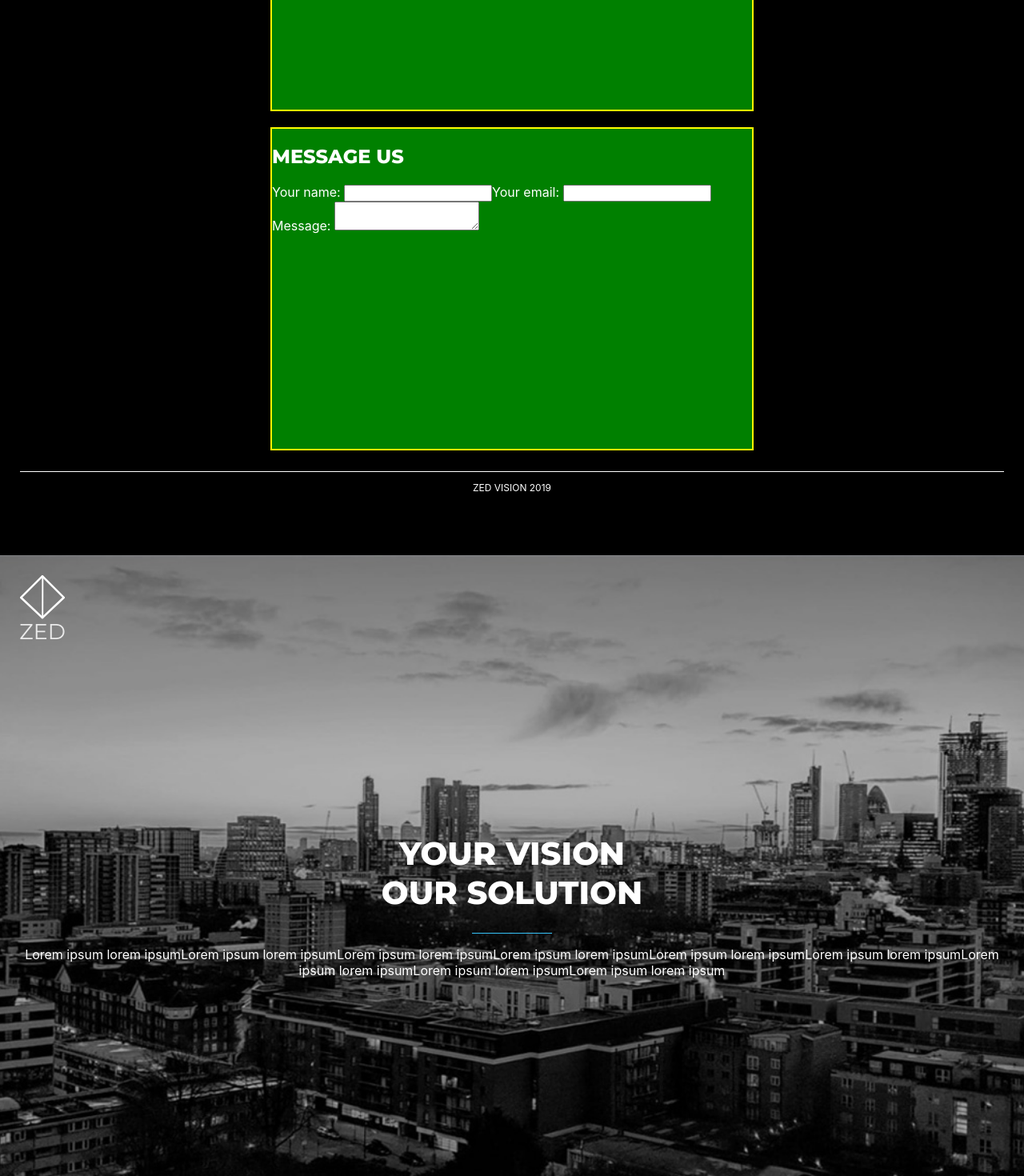
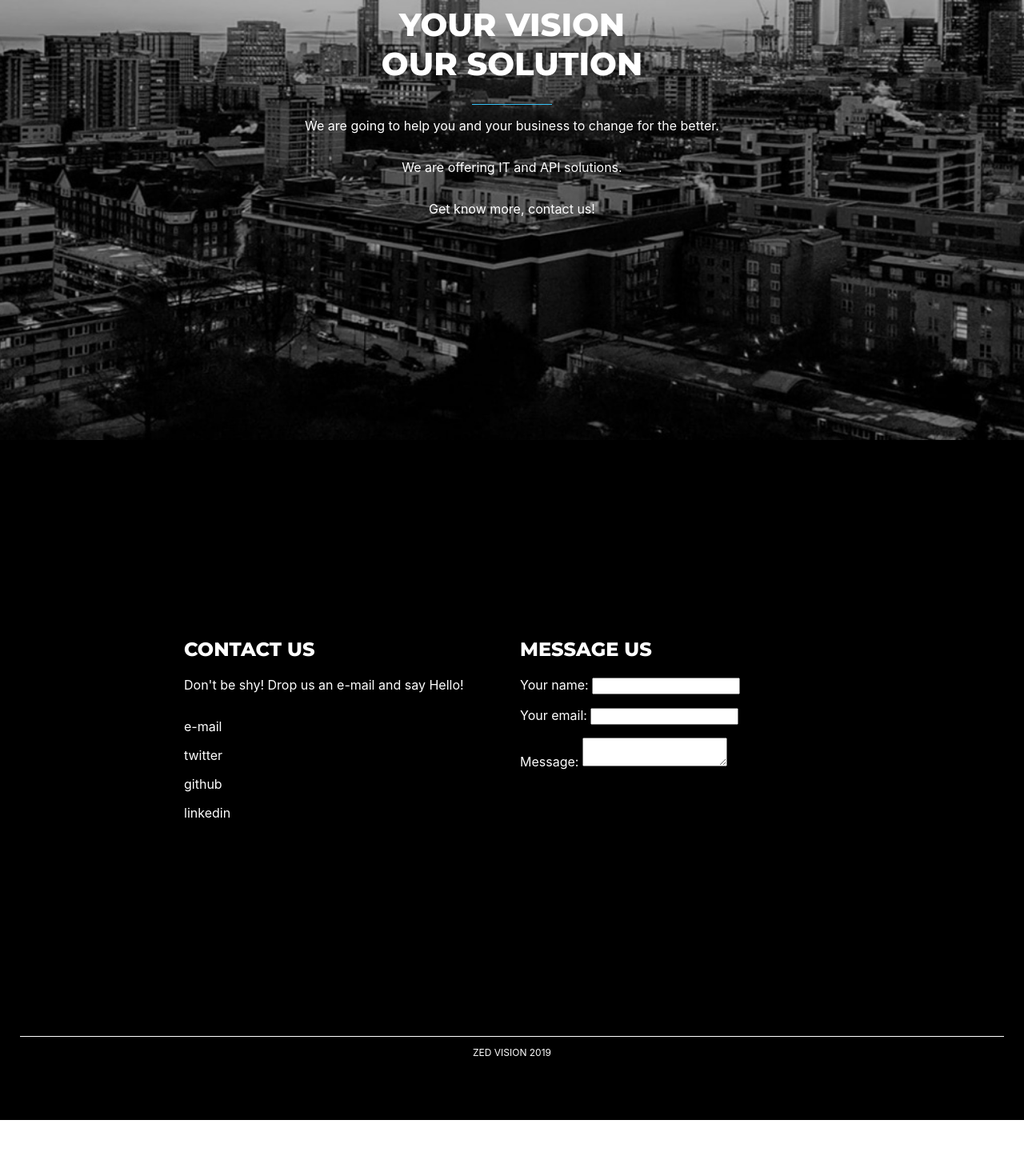
Before and after one commit to bantoistvan/web-amplify, a React (Create React App) app: page / in a window 1280 px wide. Shown: the part 300-1770 px from the top of the page at 80% size. After the commit the page ends 1700 px from the top, so only its background shows below. Built offline with nearby package versions, Linux system fonts and the light colour scheme.

Commit message:
Design to the form

```diff
--- a/src/App.css
+++ b/src/App.css
@@ -45,10 +45,9 @@
 }
 
 .Contact-us-item{
-  width: 600px;
-  height: 400px;
-  background-color: green;
-  border: 2px solid yellow;
+  width: 400px;
+  height: 300px;
+  background-color: black;
   justify-content: center;
   margin: 10px;
 }
@@ -73,6 +72,9 @@ font-size: 12px;
 text-align: center;
 }
 
+.form {
+  text-align: justify;
+}
 .Content {
     margin-top: -80px;
     display: flex;
--- a/src/App.tsx
+++ b/src/App.tsx
@@ -16,6 +16,29 @@ class App extends Component {
     return (
       <div className="App">
 
+
+        <PageLayout isDark={true} >
+          <div className="Home-header">
+
+            <div className="Menu">
+              <img src={logo} className="App-logo" alt="logo" />
+            </div>
+
+            <div className="Content">
+              <h1>Your vision<br />Our Solution</h1>
+              <div className="Divider"> </div>
+              <p>We are going to help you and your business to change for the better.</p>
+              <p>We are offering IT and API solutions.</p>
+              <p>Get know more, contact us!</p>
+            </div>
+
+          </div>
+        </PageLayout>
+
+
+
+
+
         <PageLayout isDark={true}>
           <div className="Contact-us">
 
@@ -33,14 +56,15 @@ class App extends Component {
               </div>
               <div className="Contact-us-item">
                 <h2>Message us</h2>
+                <div className="form">
                 <form>
                   <label>Your name: <input id="name" /></label>
-              <label>Your email: <input id="email" /></label>
+                  <p><label>Your email: <input id="email" /></label></p>
 
                   <label>Message: <textarea id="email" /></label>
 
                 </form>
-
+</div>
               </div>
             </div>
             <div className="footer">
@@ -50,51 +74,6 @@ class App extends Component {
 
           </div>
             </PageLayout>
-
-      <PageLayout isDark={true} >
-         <div className="Home-header">
-
-            <div className="Menu">
-                  <img src={logo} className="App-logo" alt="logo" />
-            </div>
-
-            <div className="Content">
-              <h1>Your vision<br />Our Solution</h1>
-              <div className="Divider"> </div>
-              <p>Lorem ipsum lorem ipsumLorem ipsum lorem ipsumLorem ipsum lorem ipsumLorem ipsum lorem ipsumLorem ipsum lorem ipsumLorem ipsum lorem ipsumLorem ipsum lorem ipsumLorem ipsum lorem ipsumLorem ipsum lorem ipsum</p>
-
-            </div>
-
-         </div>
-      </PageLayout>
-
-
-
-
-
-      <PageLayout isDark={true}>
-          Harmadik oldal
-      </PageLayout>
-
-
-      <PageLayout>
-          Hey Istvan
-      </PageLayout>
-
-        <header className="App-header">
-
-
-        </header>
-        <div id="container">
-        <ul id="flex-container">
-          <li><a href="#"><div className="magnify"></div><span>Cultura</span><img src={image1} /></a></li>
-          <li><a href="#"><div className="magnify"></div><span>Cultura</span><img src={image2} /></a></li>
-          <li><a href="#"><div className="magnify"></div><span>Cultura</span><img src={image3} /></a></li>
-          <li><a href="#"><div className="magnify"></div><span>Cultura</span><img src={image4} /></a></li>
-          <li><a href="#"><div className="magnify"></div><span>Cultura</span><img src={image5} /></a></li>
-          <li><a href="#"><div className="magnify"></div><span>Cultura</span><img src={image6} /></a></li>
-        </ul>
-        </div>
       </div>
     );
   }
```
Lines whose indentation alone changed are shown as unchanged.
